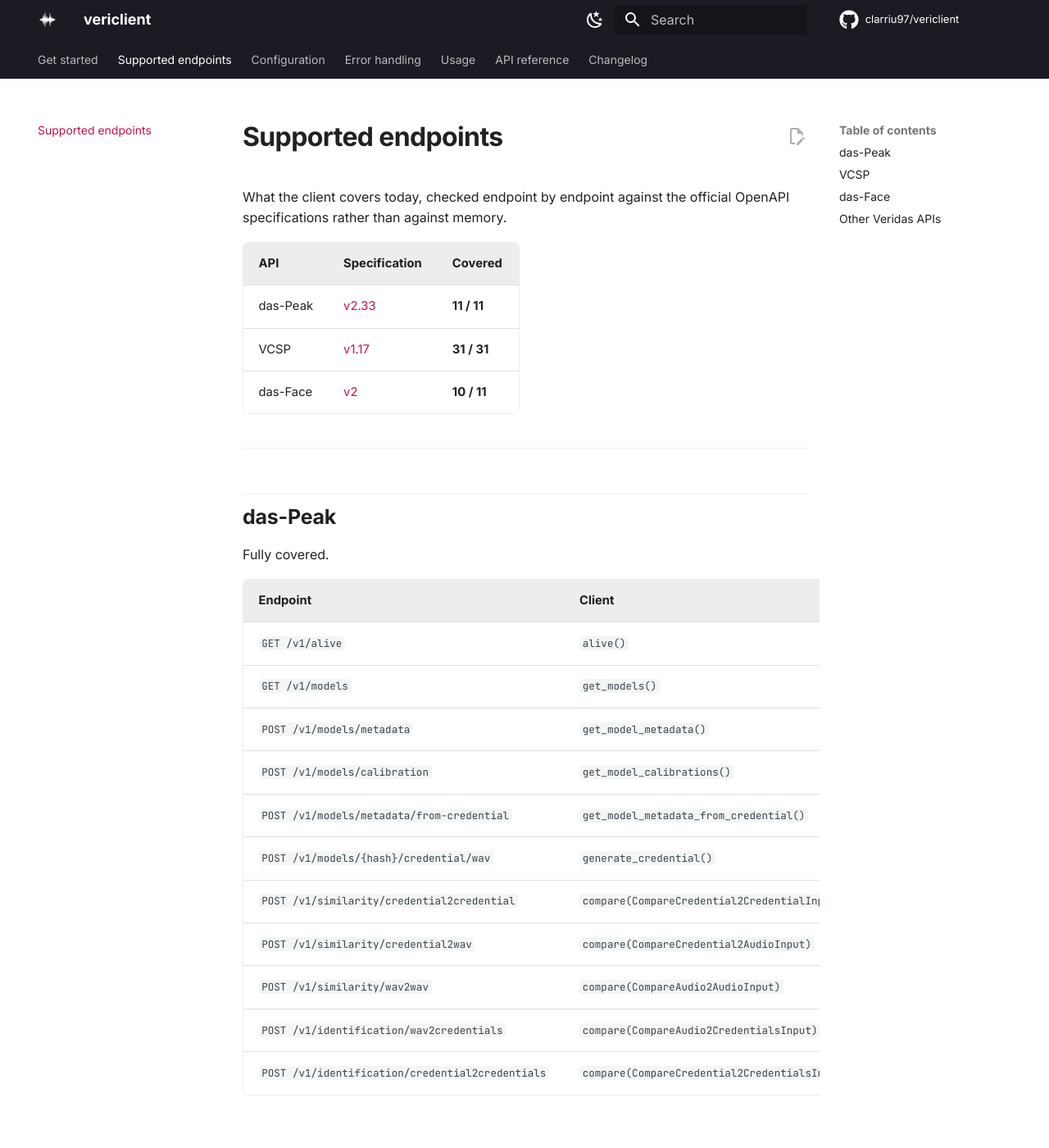
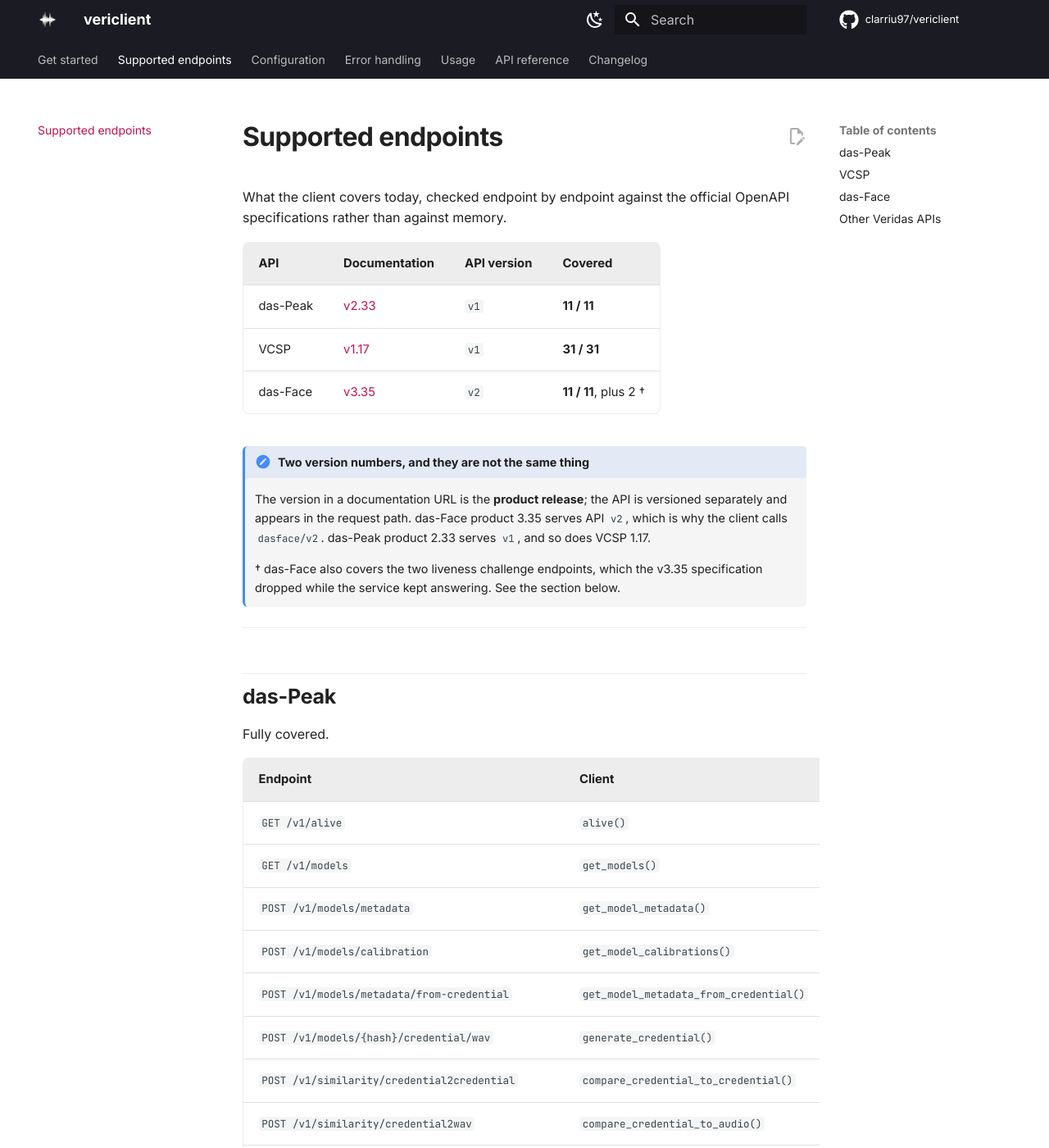
Before and after one commit to clarriu97/vericlient, an MkDocs documentation site: the page built from docs/supported_endpoints.md, in a window 1280 px wide and 1400 px high. Shown: the whole window at 82% size. Built offline with MkDocs 1.6.1 and Material for MkDocs 9.7.7, drawn with Linux system fonts in a browser that asks for light colours; comment, search, counter and statistics services are not loaded; some of the changed text lies outside the part shown.

Commit message:
Fix the Supported endpoints page, and guard it
Two things were wrong on the page anyone evaluating the library reads
first.

The summary still read 10 / 11 for das-Face. The eleventh endpoint landed
in 0.4.0, and the section immediately below already said "11 endpoints,
all covered", so the page contradicted itself.

Worse, the das-Peak table still showed compare(CompareCredential2AudioInput)
for five endpoints. That call style was deprecated in 0.5.0 and the
methods that replace it have names, so the page was teaching the thing the
library now warns about.

Neither could be caught by anything: documentation is prose, and prose
does not fail. There is now a test over the one part of it that is
mechanical, the client column — every method the page names must exist,
and every public method must be listed. Verified by reintroducing both
mistakes and watching it fail.

Two smaller things while here: the summary now separates the
documentation version from the API version, since das-Face product 3.35
serves API v2 and that pairing confuses everyone who meets it; and two
VCSP path parameters are spelled as the specification spells them.

Counts re-checked against the live specifications rather than the page:
das-Peak 11, VCSP 31, das-Face 11, plus the two challenge endpoints the
v3.35 specification dropped and the service still answers.

```diff
--- a/docs/supported_endpoints.md
+++ b/docs/supported_endpoints.md
@@ -3,11 +3,21 @@
 What the client covers today, checked endpoint by endpoint against the official OpenAPI
 specifications rather than against memory.
 
-| API | Specification | Covered |
-|---|---|---|
-| das-Peak | [v2.33](https://docs.veridas.com/das-peak/cloud/v2.33/api/definition/) | **11 / 11** |
-| VCSP | [v1.17](https://docs.veridas.com/vcsp_echo/cloud/v1.17/api/definition/) | **31 / 31** |
-| das-Face | [v2](https://docs.veridas.com/das-face/cloud/v3.35/api/definition/) | **10 / 11** |
+| API | Documentation | API version | Covered |
+|---|---|---|---|
+| das-Peak | [v2.33](https://docs.veridas.com/das-peak/cloud/v2.33/api/definition/) | `v1` | **11 / 11** |
+| VCSP | [v1.17](https://docs.veridas.com/vcsp_echo/cloud/v1.17/api/definition/) | `v1` | **31 / 31** |
+| das-Face | [v3.35](https://docs.veridas.com/das-face/cloud/v3.35/api/definition/) | `v2` | **11 / 11**, plus 2 † |
+
+!!! note "Two version numbers, and they are not the same thing"
+
+    The version in a documentation URL is the **product release**; the API is versioned
+    separately and appears in the request path. das-Face product 3.35 serves API `v2`, which
+    is why the client calls `dasface/v2`. das-Peak product 2.33 serves `v1`, and so does VCSP
+    1.17.
+
+    † das-Face also covers the two liveness challenge endpoints, which the v3.35
+    specification dropped while the service kept answering. See the section below.
 
 ---
 
@@ -23,11 +33,11 @@ Fully covered.
 | `POST /v1/models/calibration` | `get_model_calibrations()` |
 | `POST /v1/models/metadata/from-credential` | `get_model_metadata_from_credential()` |
 | `POST /v1/models/{hash}/credential/wav` | `generate_credential()` |
-| `POST /v1/similarity/credential2credential` | `compare(CompareCredential2CredentialInput)` |
-| `POST /v1/similarity/credential2wav` | `compare(CompareCredential2AudioInput)` |
-| `POST /v1/similarity/wav2wav` | `compare(CompareAudio2AudioInput)` |
-| `POST /v1/identification/wav2credentials` | `compare(CompareAudio2CredentialsInput)` |
-| `POST /v1/identification/credential2credentials` | `compare(CompareCredential2CredentialsInput)` |
+| `POST /v1/similarity/credential2credential` | `compare_credential_to_credential()` |
+| `POST /v1/similarity/credential2wav` | `compare_credential_to_audio()` |
+| `POST /v1/similarity/wav2wav` | `compare_audio_to_audio()` |
+| `POST /v1/identification/wav2credentials` | `identify_audio()` |
+| `POST /v1/identification/credential2credentials` | `identify_credential()` |
 
 ## VCSP
 
@@ -56,9 +66,9 @@ Fully covered.
 | `POST /v1/groups/{group_name}/clustering` | `start_clustering()` |
 | `POST /v1/matchings` | `match()` |
 | `GET /v1/credential_configurations` | `get_credential_configurations()` |
-| `GET /v1/credential_configurations/{urn}` | `get_credential_configuration()` |
+| `GET /v1/credential_configurations/{credential_configuration_urn}` | `get_credential_configuration()` |
 | `GET /v1/assurance_methods` | `get_assurance_methods()` |
-| `GET /v1/assurance_methods/{urn}` | `get_assurance_method_info()` |
+| `GET /v1/assurance_methods/{assurance_method_urn}` | `get_assurance_method_info()` |
 | `POST /v1/tags` | `create_tags()` |
 | `GET /v1/tags` | `get_tags()` |
 | `DELETE /v1/tags/{tag_name}` | `delete_tag()` |
```
Also changed, not shown: CHANGELOG.md (+13 -0 lines), 1 other file.
